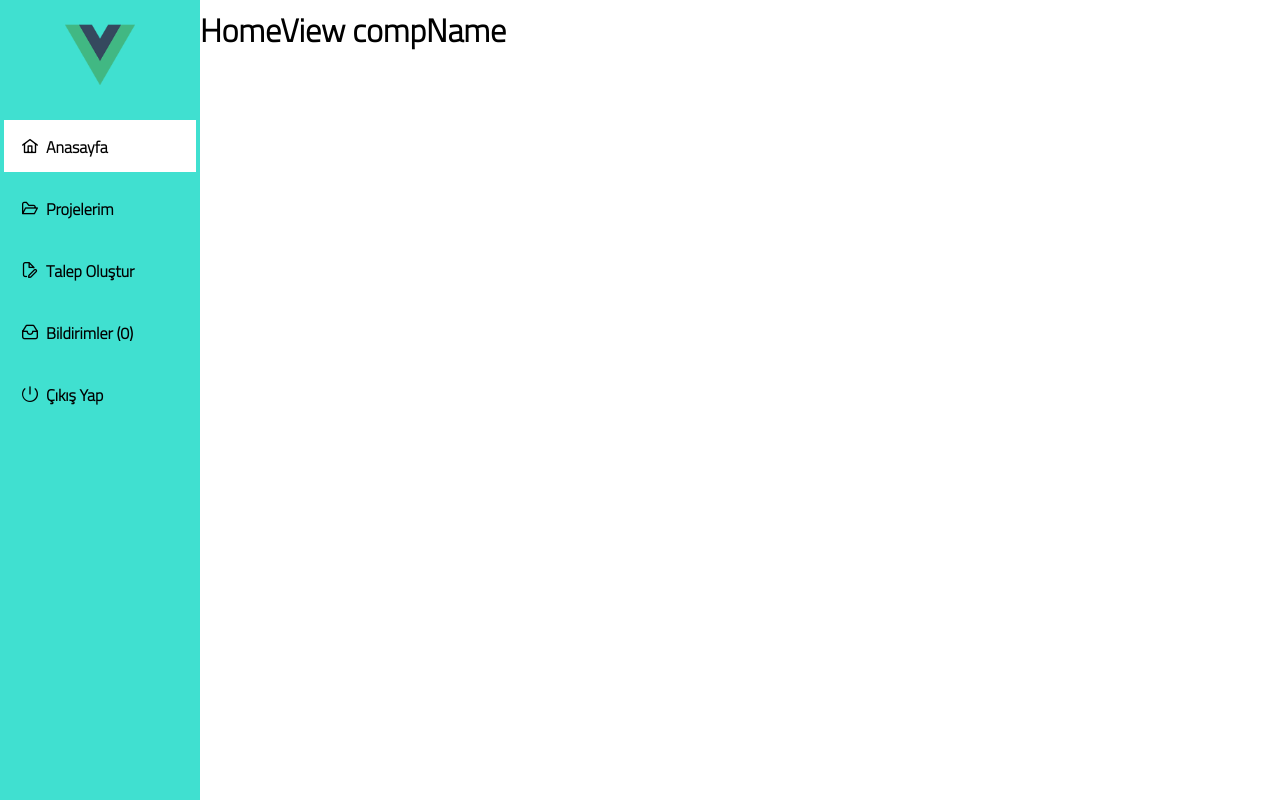
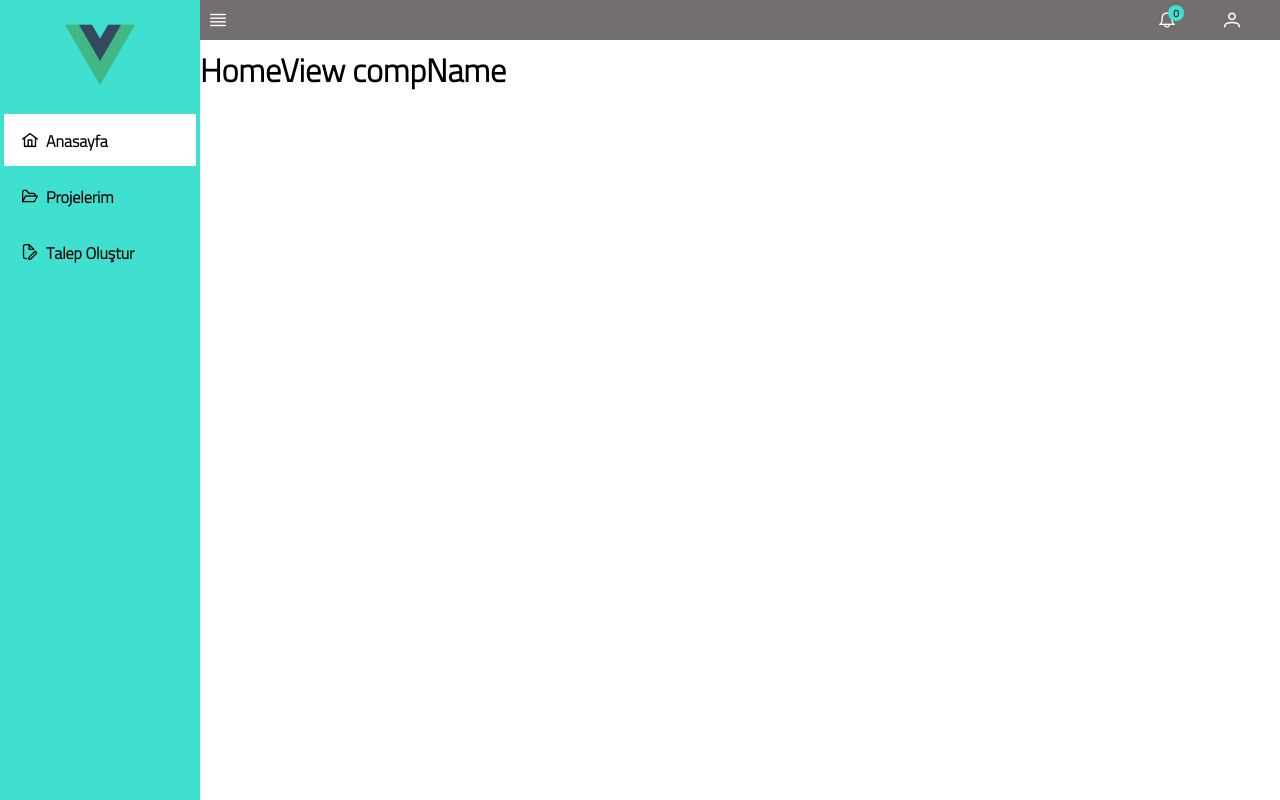
Before and after one commit to furkanmturgut/crm-project, a Vue app: page /home in a window 1280 px wide. Built offline with nearby package versions, Linux system fonts and the light colour scheme; no server answers; the database is empty; sample sign-in values are in the browser's storage.

Commit message:
add navbar update menu comp.

```diff
--- a/src/App.vue
+++ b/src/App.vue
@@ -1,12 +1,16 @@
 <template>
   <div class="app-container">
-    <div v-if="isAdmin" class="sticky-menu">
+    <div v-if="isAdmin">
       <menu-component :is-user="isUser"></menu-component>
     </div>
     <div class="componentArea">
+      <nav-bar :is-user="isAdmin"></nav-bar>
       <router-view></router-view>
+
     </div>
   </div>
+
+  <TConfirmDialog></TConfirmDialog>
 </template>
 
 <script>
@@ -14,14 +18,15 @@ import MenuComponent from './components/MenuComponent.vue';
 import { getAuth, onAuthStateChanged } from 'firebase/auth';
 import { app } from '@/firebase/config';
 import { onMounted, ref } from 'vue';
+import NavBar from './components/NavBar.vue';
 export default {
-  components: { MenuComponent },
+  components: { MenuComponent,NavBar },
   setup() {
     const isAdmin = ref(false);
     const isUser = ref(false);
     const auth = getAuth(app);
+
     onMounted(() => {
-
       onAuthStateChanged(auth, (user) => {
         if (user) {
           isAdmin.value = true;
@@ -30,10 +35,8 @@ export default {
             isUser.value = true;
           }
         }
-
       });
     });
-
 
     return { isAdmin, isUser }
   }
@@ -54,11 +57,10 @@ export default {
 }
 
 .componentArea {
-  width: 86%;
+  width: 100%;
 }
 
 .error-class {
-  color:red;
+  color: red;
   font-weight: bold;
-}
-</style>
+}</style>
--- a/src/components/Base/prime.js
+++ b/src/components/Base/prime.js
@@ -26,6 +26,8 @@ import Knob from "primevue/knob";
 import Tag from 'primevue/tag';
 import ContextMenu from 'primevue/contextmenu';
 import Dropdown from 'primevue/dropdown';
+import Menu from 'primevue/menu';
+
 
 export const prime = (app) => {
   app.use(PrimeVue);
@@ -55,6 +57,7 @@ export const prime = (app) => {
   app.component("TTag",Tag);
   app.component("TContextMenu",ContextMenu);
   app.component("TDropdown",Dropdown);
+  app.component("TMenu" ,Menu);
 
   app.config.globalProperties.$toast =
     toastService.config.globalProperties.$toast;
--- a/src/components/MenuComponent.vue
+++ b/src/components/MenuComponent.vue
@@ -1,7 +1,9 @@
 <template >
-    <div style="background-color: turquoise; height:100vh; width: 200px ">
+    <div class="container">
+        <div class="col1">
+            <div class="menu">
                 <div style="display: flex; align-items: center; justify-content: center; ">
-            <img alt="Turkuvaz" src="@/assets/logo.png" style="width:70px; height: 70px; margin: 20px 0;">
+                    <img alt="Turkuvaz" src="@/assets/logo.png" style="width:70px; height: 70px; margin: 20px  0;">
                 </div>
                 <div>
                     <ul>
@@ -9,23 +11,18 @@
                             :class="{ 'active': items.active }">
                             <i :class="items.icons"></i>
                             <a href="#"> {{ items.label }}</a>
-                    <span v-if="items.notification" style="color: black; font-weight: bold;">
-                        ({{ notificationLength }})
-                    </span>
                         </li>
                     </ul>
                 </div>
-        <TConfirmDialog></TConfirmDialog>
+            </div>
+        </div>
+
     </div>
 </template>
 
 <script>
-import { computed, onMounted, ref } from 'vue';
+import { ref } from 'vue';
 import { useRouter } from 'vue-router';
-import { getAuth, signOut } from 'firebase/auth';
-import { app } from '@/firebase/config';
-import { useConfirm } from 'primevue/useconfirm';
-import { getFirestore, collection, where, query, onSnapshot } from 'firebase/firestore';
 export default {
     props: {
         isUser: {
@@ -35,9 +32,6 @@ export default {
     },
     setup(props) {
         const router = useRouter();
-        const auth = getAuth(app);
-        const firestore = getFirestore(app);
-        const confirm = useConfirm();
         const menuItems = ref([
             { id: 1, label: 'Anasayfa', active: true, icons: 'pi pi-home', isUsers: true, isAdmins: true },
             { id: 2, label: 'Müşteri Yönetimi', active: false, icons: 'pi pi-id-card', isAdmins: true },
@@ -49,29 +43,9 @@ export default {
             { id: 6, label: 'Projeler & Ürünler', active: false, icons: 'pi pi-folder-open', isAdmins: true },
             { id: 9, label: 'Projelerim', active: false, icons: 'pi pi-folder-open', isUsers: true },
             { id: 10, label: 'Talep Oluştur', active: false, icons: 'pi pi-file-edit', isUsers: true },
-            { id: 11, label: 'Bildirimler', active: false, icons: 'pi pi-inbox', notification: true, isUsers: true, isAdmins: true },
-            { id: 7, label: 'Çıkış Yap', active: false, icons: 'pi pi-power-off', isAdmins: true, isUsers: true },
 
         ]);
         const itemsControl = ref([]);
-        const reqList = ref([]);
-        const getRequestData = async () => {
-            const q = query(collection(firestore, "requests"), where("state", "==", false));
-            onSnapshot(q, (snapshot) => {
-                reqList.value = [];
-                snapshot.forEach((doc) => {
-                    reqList.value.push(doc.data());
-                });
-            });
-        }
-
-        onMounted(() => {
-            getRequestData();
-        });
-
-        const notificationLength = computed(() => {
-            return reqList.value.length;
-        });
 
         if (props.isUser === false) {
             const a = menuItems.value.filter((item) => {
@@ -103,8 +77,6 @@ export default {
                     console.log("Görev")
                 } else if (index == 6 || index == 9) {
                     router.push({ name: "ProjectView" })
-                } else if (index == 7) {
-                    confirmDialog();
                 } else if (index == 12) {
                     router.push({ name: "AdminRequest" })
                 }
@@ -117,22 +89,8 @@ export default {
                 }
             }
         }
-        const confirmDialog = () => {
-            confirm.require({
-                header: "Çıkış İşlemi",
-                message: "Çıkış yapmak istediğinize emin misiniz ?",
-                accept: () => {
-                    signOut(auth).then(() => {
-                        router.go({ name: "LoginView" })
-                    });
-                },
-                acceptLabel: "Evet",
-                reject: () => { },
-                rejectLabel: "İptal"
-            })
-        }
 
-        return { itemsControl, selectItem, notificationLength }
+        return { itemsControl, selectItem }
 
     }
 
@@ -140,6 +98,23 @@ export default {
 </script>
 
 <style scoped>
+.container {
+    display: flex;
+    justify-content: flex-start;
+}
+
+.col1 {
+    flex: 1;
+}
+
+
+
+.menu {
+    background-color: turquoise;
+    height: 100vh;
+    width: 200px;
+}
+
 i {
     color: black;
     margin: 8px;
@@ -154,7 +129,7 @@ ul {
 li {
     position: relative;
     padding: 10px;
-    margin: 10px 4px;
+    margin: 4px;
     cursor: pointer;
 }
 
--- /dev/null
+++ b/src/components/NavBar.vue
@@ -0,0 +1,158 @@
+<template>
+    <div class="navbar" v-if="isUser">
+        <div style="display: flex; align-items: center; color: white; margin-left: 10px;">
+            <i class="pi pi-align-justify"></i>
+        </div>
+        <div
+            style="display: flex;  align-items: center; justify-content: flex-end; height: 100%; width: max-content; margin-left: auto;">
+            <i class="pi pi-bell" style="color: white; cursor: pointer;" v-tooltip.bottom="'Bildirimler'"
+                @click="openNotification" aria-haspopup="true" aria-controls="not_menu"></i>
+            <span class="notificationSize">
+                {{ notificationLength }}
+            </span>
+            <i class="pi pi-user" style="color: white; margin: 0 40px; cursor: pointer;" aria-haspopup="true"
+                aria-controls="profile_menu" @click="openMenu" v-tooltip.bottom="'Hesap'"></i>
+        </div>
+    </div>
+    <TMenu ref="op" id="profile_menu" :model="profileItem" :popup="true" style="margin-top:10px;">
+        <template #item="{ props, label }">
+            <div class="overlayMenu">
+                <span style="margin-right: 6px;" v-bind="props.icon"></span>
+                <span>{{ label }}</span>
+            </div>
+        </template>
+    </TMenu>
+
+    <TMenu ref="opNot" id="not_menu" :model="notificationItem" :popup="true" style="margin-top:10px;">
+        <template #item="{ props }">
+            <div class="notMenu">
+                <span style="margin-right: 6px;" v-bind="props.icon"></span>
+                <span>Toplamda <b style="text-decoration: underline;" v-tooltip.bottom="'Git'" @click="clickNotification">{{
+                    notificationLength }}
+                        adet</b> çözülmemiş talep ve <b v-tooltip.bottom="'Git'" style="text-decoration: underline;">68
+                        adet</b> görüşme talebi bulunmaktadır.</span>
+            </div>
+        </template>
+    </TMenu>
+</template>
+
+<script>
+import { useConfirm } from 'primevue/useconfirm';
+import { useRouter } from 'vue-router';
+import { getAuth, signOut } from 'firebase/auth';
+import { ref, onMounted, computed } from 'vue'
+import { app } from '@/firebase/config';
+import { getFirestore, query, collection, where, onSnapshot } from 'firebase/firestore';
+export default {
+    props: {
+        isUser: {
+            type: Boolean,
+            required: true,
+            default: true
+        }
+    },
+    setup() {
+        const router = useRouter();
+        const op = ref();
+        const opNot = ref();
+        const auth = getAuth(app);
+        const firestore = getFirestore(app);
+        const confirm = useConfirm();
+        const data = ref([]);
+        const notificationItem = ref([
+            { icon: 'pi pi-info-circle' },
+        ]);
+        const profileItem = ref([
+            { label: 'Profil', icon: 'pi pi-user' },
+            { label: 'Görüşme Talepleri', icon: 'pi pi-hourglass' },
+            { separator: true },
+            { label: 'Çıkış Yap', icon: 'pi pi-power-off', command: () => confirmDialog() }
+        ]);
+
+        onMounted(async () => {
+            const q = query(collection(firestore, "requests"), where("state", "==", false));
+            onSnapshot(q, (snapshot) => {
+                data.value = [];
+                snapshot.forEach((item) => {
+                    data.value.push(item.data());
+                });
+            });
+        });
+
+        const notificationLength = computed(() => {
+            return data.value.length;
+        });
+
+        // openOverlayMenu
+        const openMenu = (event) => { op.value.toggle(event); }
+
+        const openNotification = (event) => { opNot.value.toggle(event); }
+
+        const confirmDialog = () => {
+            confirm.require({
+                header: "Çıkış İşlemi",
+                message: "Çıkış yapmak istediğinize emin misiniz ?",
+                accept: () => {
+                    signOut(auth).then(() => {
+                        router.go({ name: "LoginView" })
+                    });
+                },
+                acceptLabel: "Evet",
+                reject: () => { },
+                rejectLabel: "İptal"
+            });
+        }
+        const clickNotification = () => {
+            router.push({ name: "AdminRequest" })
+        }
+
+        return { openMenu, profileItem, op, opNot, notificationLength, openNotification, notificationItem, clickNotification }
+    }
+}
+</script>
+
+<style scoped>
+.navbar {
+    height: 40px;
+    width: 100%;
+    background-color: #746f6f;
+    display: flex;
+
+}
+
+.notificationSize {
+    color: black;
+    background-color: turquoise;
+    height: 16px;
+    width: 16px;
+    border-radius: 20px;
+    font-size: 10px;
+    font-weight: bold;
+    display: flex;
+    justify-content: center;
+    align-items: center;
+    margin-top: -14px;
+    margin-left: -7px;
+}
+
+.overlayMenu {
+    color: #746f6f;
+    display: flex;
+    align-items: center;
+    cursor: pointer;
+    margin: 6px 8px;
+}
+
+.notMenu {
+    color: #746f6f;
+    display: flex;
+    align-items: center;
+    cursor: pointer;
+    margin: 6px 8px;
+    height: 20%;
+}
+
+.overlayMenu:hover {
+    color: black;
+}
+</style>
```
Also changed, not shown: src/components/NavMenu.vue (added, +30 -0 lines). Lines whose indentation alone changed are shown as unchanged.
